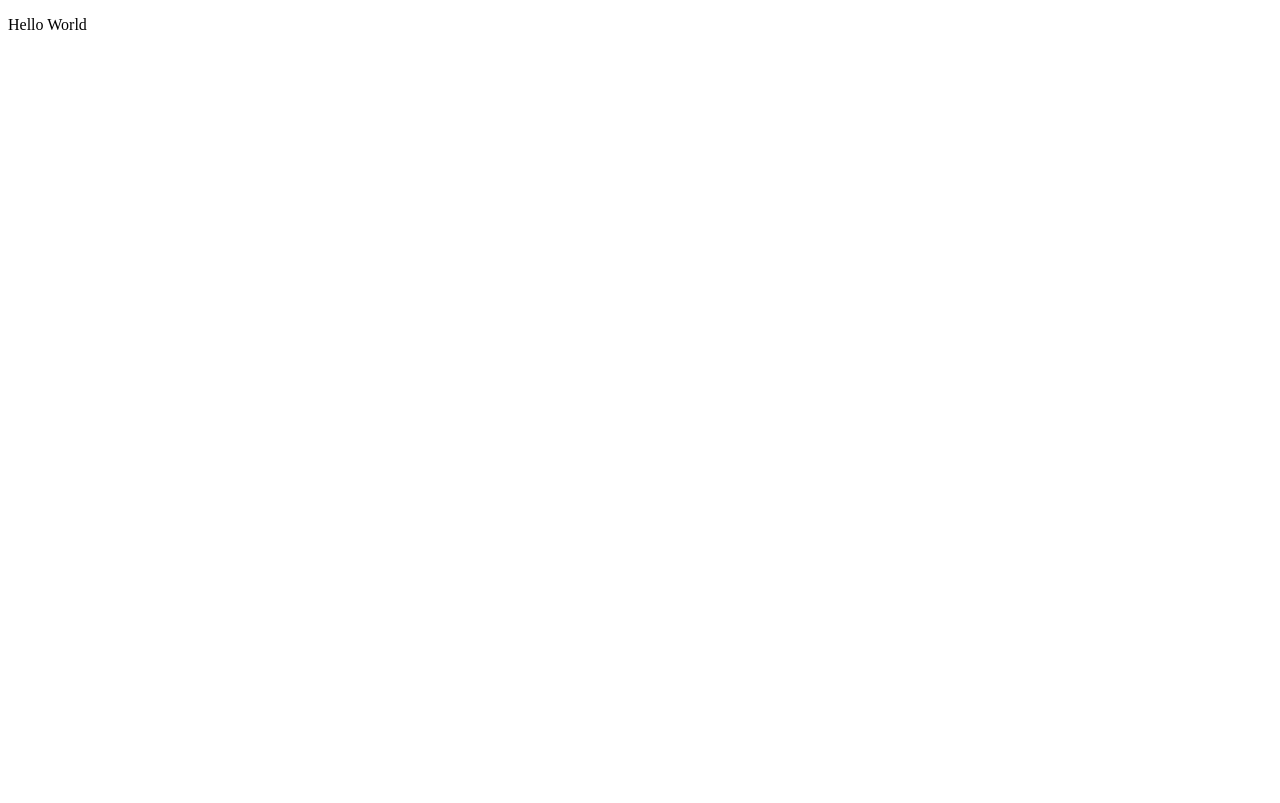
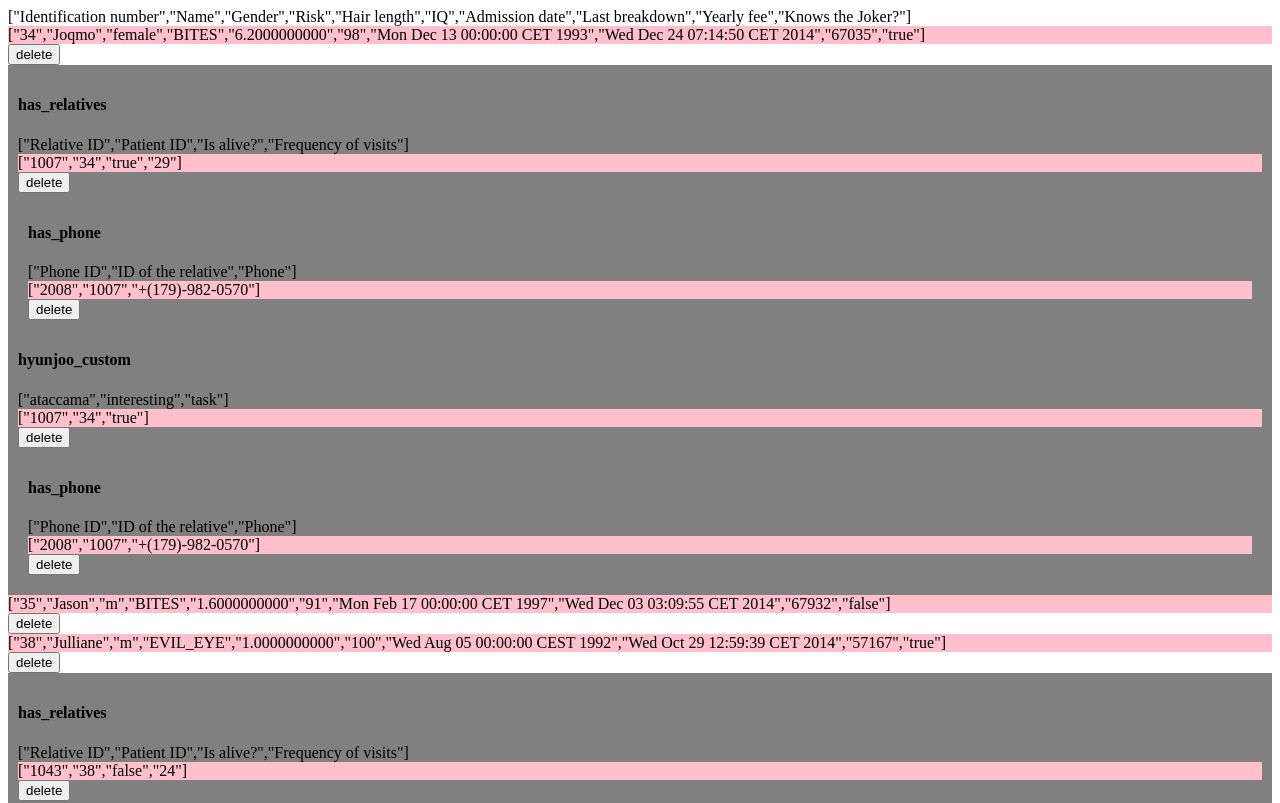
Before and after one commit to hyeonjoo/nested-table, a Next.js app: page / in a window 1280 px wide. Shown: the top 803 px of the page. Built offline with nearby package versions, Linux system fonts and the light colour scheme.

Commit message:
feat: create view layers

```diff
--- /dev/null
+++ b/components/modules/Row.tsx
@@ -0,0 +1,43 @@
+import { observer } from "mobx-react-lite";
+import Record from "model/Record";
+
+interface RowComp {
+  record: Record;
+}
+
+const Row = observer(({ record }: RowComp) => {
+  const kids = record.kids;
+  return (
+    <>
+      <div style={{ backgroundColor: "pink" }}>
+        {JSON.stringify(Object.values(record.data))}
+      </div>
+      <button
+        onClick={() => {
+          console.log("delete");
+        }}
+      >
+        delete
+      </button>
+      {Object.keys(kids).length > 0 ? (
+        <div style={{ backgroundColor: "grey", padding: "10px" }}>
+          {Object.keys(kids).map((kidName, ind) => (
+            <div key={ind}>
+              <h4>{kidName}</h4>
+              <div>
+                {JSON.stringify(Object.keys(kids[kidName].records[0].data))}
+              </div>
+              <div>
+                {kids[kidName].records.map((rec, inde) => (
+                  <Row key={inde} record={rec}></Row>
+                ))}
+              </div>
+            </div>
+          ))}
+        </div>
+      ) : null}
+    </>
+  );
+});
+
+export default Row;
--- a/pages/index.tsx
+++ b/pages/index.tsx
@@ -1,3 +1,4 @@
+import Row from "@components/modules/Row";
 import Container from "@components/templates/Container";
 import { useStore } from "@store/StoreProvider";
 import { autorun } from "mobx";
@@ -6,7 +7,9 @@ import { useEffect } from "react";
 
 const IndexPage = observer(() => {
   const store = useStore();
-  autorun(() => {
+  const records = store.records;
+  autorun((reaction) => {
+    reaction.trace();
     console.log(store.records);
   });
   useEffect(() => {
@@ -14,7 +17,18 @@ const IndexPage = observer(() => {
   }, []);
   return (
     <Container>
-      <p>Hello World</p>
+      {records?.length > 0 ? (
+        <>
+          <div>{JSON.stringify(Object.keys(records[0].data))}</div>
+          <div>
+            {records.map((record, ind) => (
+              <Row key={ind} record={record} />
+            ))}
+          </div>
+        </>
+      ) : (
+        <div>Empty :)</div>
+      )}
     </Container>
   );
 });
```
